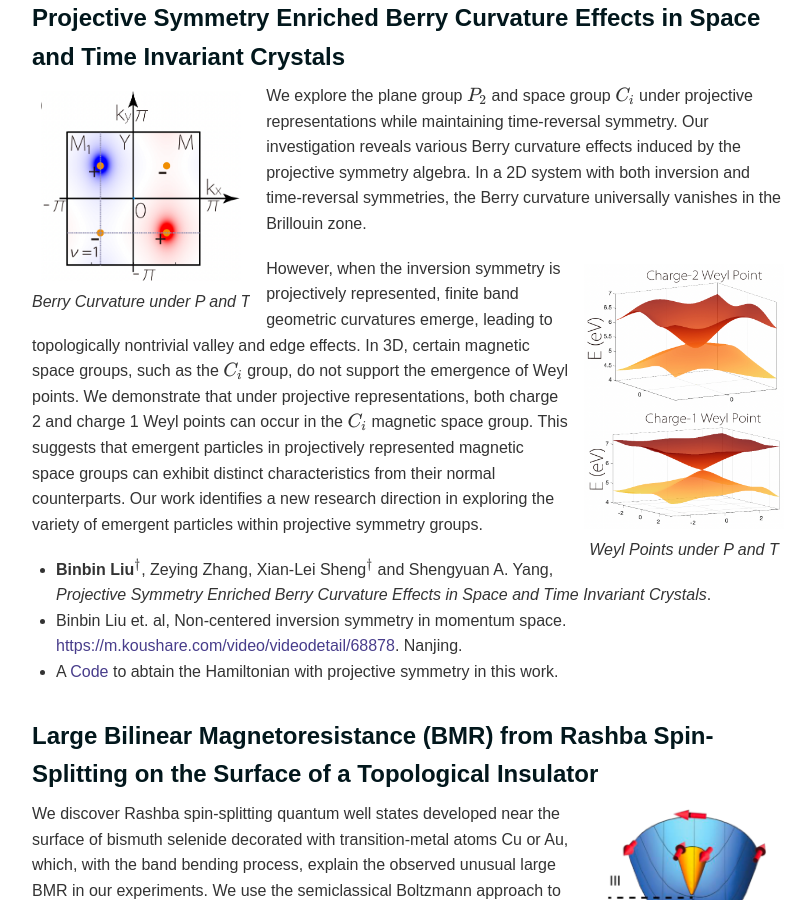
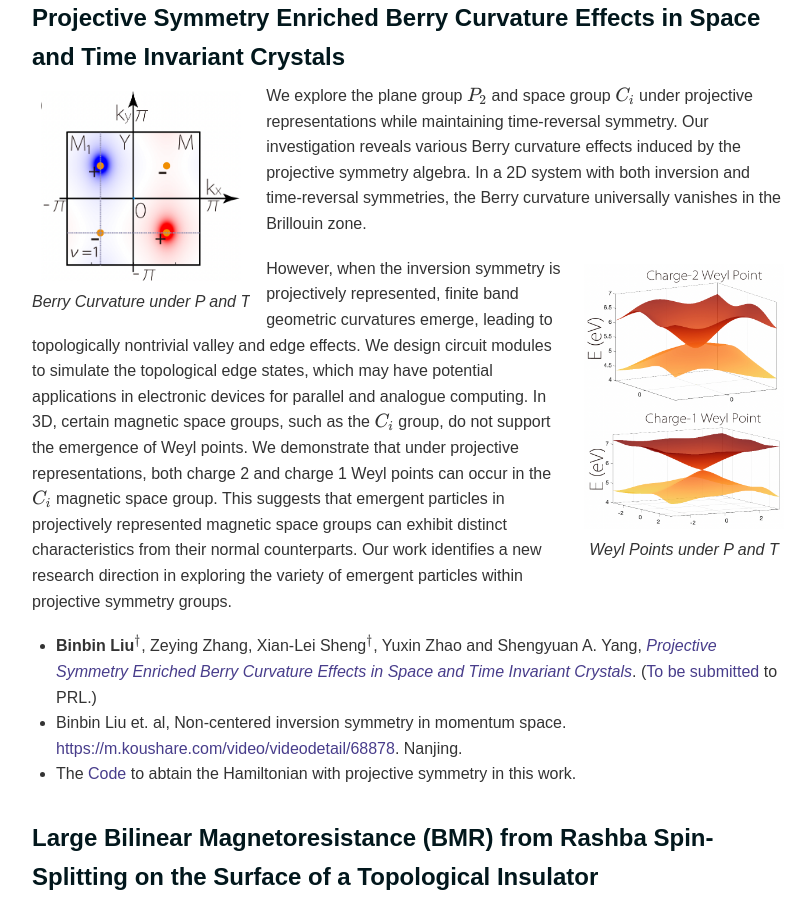
Before and after one commit to LIU-Binbin/LIU-Binbin.github.io, a Jekyll site: the page built from ResearchHighlights.md, in a window 1280 px wide and 900 px high, scrolled down 697 px. Shown: the whole window, without its empty margins (232-1044 px from the left). Built offline with Jekyll 4.4.1, drawn with Linux system fonts in a browser that asks for light colours; nearby versions of some CDN libraries.

Commit message:
Update Publication

```diff
--- a/ResearchHighlights.md
+++ b/ResearchHighlights.md
@@ -24,14 +24,14 @@ The spacial inversion symmetry inverses the position and momentum of a physical
 -->
 We explore the plane group $$P_{2}$$ and space group $$C_{i}$$ under projective representations while maintaining time-reversal symmetry. Our investigation reveals various Berry curvature effects induced by the projective symmetry algebra. In a 2D system with both inversion and time-reversal symmetries, the Berry curvature universally vanishes in the Brillouin zone.
 {% include image.html url="/assets/research/Weyl.png" caption="Weyl Points under P and T" width="200px" align="right" %}
-However, when the inversion symmetry is projectively represented, finite band geometric curvatures emerge, leading to topologically nontrivial valley and edge effects.
+However, when the inversion symmetry is projectively represented, finite band geometric curvatures emerge, leading to topologically nontrivial valley and edge effects. We design circuit modules to simulate the topological edge states, which may have potential applications in  electronic devices for parallel and analogue computing.
 In 3D, certain magnetic space groups, such as the $$C_{i}$$ group, do not support the emergence of Weyl points. We demonstrate that under projective representations, both charge 2 and charge 1 Weyl points can occur in the $$C_{i}$$ magnetic space group. This suggests that emergent particles in projectively represented magnetic space groups can exhibit distinct characteristics from their normal counterparts. Our work identifies a new research direction in exploring the variety of emergent particles within projective symmetry groups.
 <br />
 
-- **Binbin Liu$$^\dagger$$**, Zeying Zhang, Xian-Lei Sheng$$^\dagger$$ and Shengyuan A. Yang, _Projective Symmetry Enriched Berry Curvature Effects in Space and Time Invariant Crystals_.
+- **Binbin Liu$$^†$$**, Zeying Zhang, Xian-Lei Sheng$$^†$$, Yuxin Zhao and Shengyuan A. Yang, [_Projective Symmetry Enriched Berry Curvature Effects in Space and Time Invariant Crystals_](/ResearchHighlights/#noncenter). ([To be submitted](/assets/publications/Projective_Symmetry.pdf) to PRL.)
 <!--[[PDF](assets/papers/MomentumNonCenteredInv_main.pdf)]-->
 - Binbin Liu et. al, Non-centered inversion symmetry in momentum space.  [https://m.koushare.com/video/videodetail/68878](https://m.koushare.com/video/videodetail/68878).  Nanjing.
-- A [Code](https://github.com/LIU-Binbin/ProjectiveSymm-TB) to abtain the Hamiltonian with projective symmetry in this work.
+- The [Code](https://github.com/LIU-Binbin/ProjectiveSymm-TB) to abtain the Hamiltonian with projective symmetry in this work.
 
 ## Large Bilinear Magnetoresistance (BMR) from Rashba Spin-Splitting on the Surface of a Topological Insulator <br />
 {% include image.html url="/assets/research/rashba-bmr.png" caption="The Rashba state and BMR" width="180px" align="right" %}
```
Also changed, not shown: index.md (+2 -2 lines), 8 other files.
